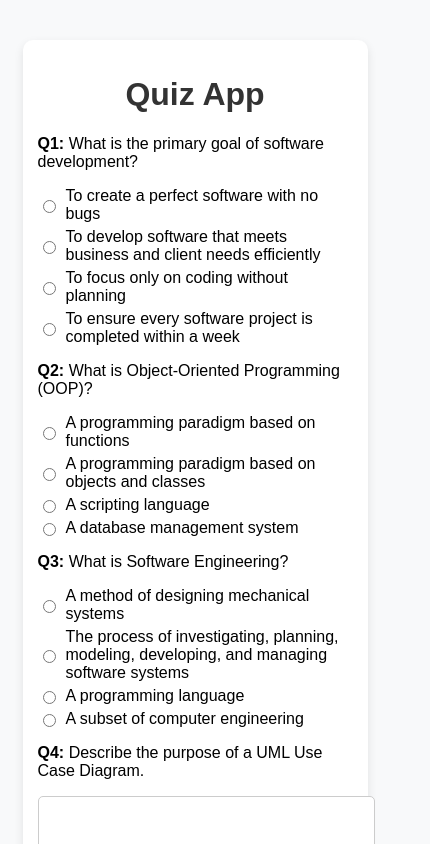
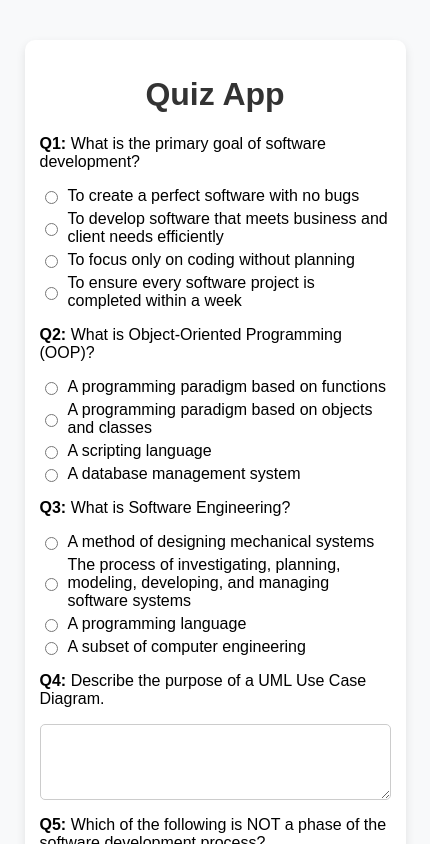
Before and after one commit to pbar8017/quiz-app, a React (Vite) app: page / in a window 390 px wide. Shown: the top 844 px of the page, 430 px wide, since content can reach past the window. Built offline with nearby package versions, Linux system fonts and the light colour scheme.

Commit message:
Fixed mobile response box width and layout

```diff
--- a/src/style.css
+++ b/src/style.css
@@ -10,6 +10,7 @@ body {
   align-items: center;
   min-height: 100vh;
   flex-direction: column;
+  width: 100%;
 }
 
 .container {
@@ -64,6 +65,7 @@ button:hover {
   background-color: #ffffff;
   border-radius: 10px;
   box-shadow: 0px 4px 10px rgba(0, 0, 0, 0.1);
+  width: 100%;
 }
 
 /* Style for each question */
@@ -73,11 +75,12 @@ button:hover {
   border-radius: 8px;
   margin-bottom: 15px;
   border-left: 5px solid #007bff;
+  width: 100%;
 }
 
 /* Make sure inputs and text areas are well-spaced */
 textarea {
-  width: 90%;
+  width: 100%;
   min-height: 80px;
   padding: 10px;
   font-size: 16px;
@@ -85,6 +88,7 @@ textarea {
   border-radius: 5px;
   display: block;
   margin: 0 auto;
+  box-sizing: border-box;
 }
 
 /* Radio buttons spacing */
@@ -93,6 +97,7 @@ textarea {
   align-items: center;
   margin: 5px 0;
   font-size: 16px;
+  width: 100%;
 }
 
 /* Improve button styles */
@@ -118,14 +123,18 @@ textarea {
 /* Responsive adjustments */
 @media (max-width: 600px) {
   .quiz-container {
-    width: 95%;
+    width: 100%;
     padding: 15px;
   }
   .question {
     font-size: 16px;
+    width: 100%;
   }
   textarea {
     min-height: 60px;
+    width: 100%;
+  }
+  .option {
     width: 100%;
   }
   #submit-btn {
```
